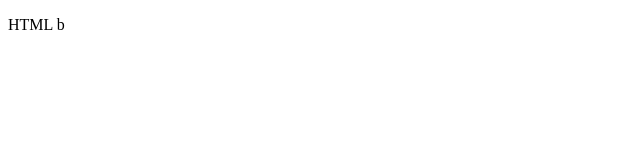
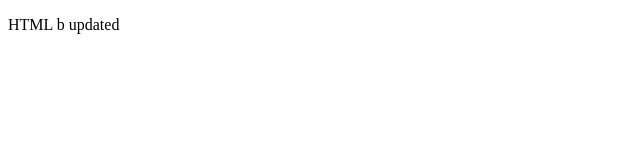
Before and after one commit to nickssmith/awsTestrepo, a plain HTML site: page b/index.html in a window 1280 px wide. Shown: the full height of the page, 0-640 px from the left. Drawn offline with Linux system fonts and the light colour scheme.

Commit message:
chanegd b 	modified:   b/index.html

```diff
--- a/b/index.html
+++ b/b/index.html
@@ -4,6 +4,6 @@
         <title>test</title>
     </head>
     <body>
-        <p>HTML b</p>
+        <p>HTML b updated</p>
     </body>
 </html>
```
